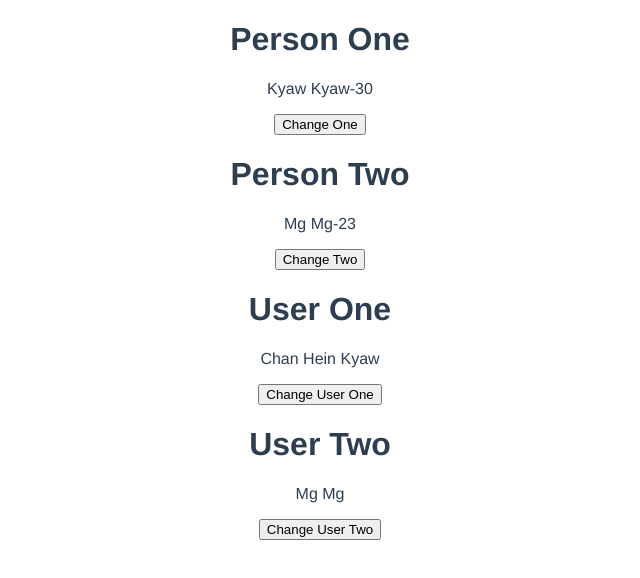
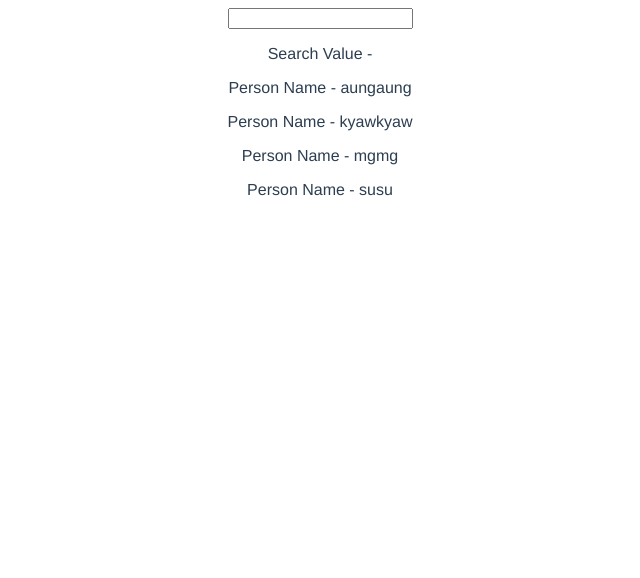
Before and after one commit to ChanHeinKyaw/Vue_JS, a Vue app in the folder Chapter_10/composition-api/: page / in a window 1280 px wide. Shown: the top 578 px of the page, without its empty margins (320-960 px from the left). Built offline with nearby package versions, Linux system fonts and the light colour scheme.

Commit message:
computed values in the setup function

```diff
--- a/Chapter_10/composition-api/src/views/HomeView.vue
+++ b/Chapter_10/composition-api/src/views/HomeView.vue
@@ -1,57 +1,29 @@
 <template>
   <div class="home">
-    <h1>Person One</h1>
-    <p>{{ personOne.name }}-{{ personOne.age }}</p>
-    <button @click="changeOne">Change One</button>
-
-    <h1>Person Two</h1>
-    <p>{{ personTwo.name }}-{{ personTwo.age }}</p>
-    <button @click="changeTwo">Change Two</button>
-
-    <h1>User One</h1>
-    <p>{{ userOne }}</p>
-    <button @click="changeUserOne">Change User One</button>
-
-    <h1>User Two</h1>
-    <p>{{ userTwo }}</p>
-    <button @click="changeUserTwo">Change User Two</button>
+    <input type="text" v-model="search">
+    <p>Search Value - {{search}}</p>
+    <div v-for="name in filterValues" :key="name">
+      <p>Person Name - {{name}}</p>
+    </div>
   </div>
 </template>
 
 <script>
-import { reactive, ref } from 'vue';
+import { computed, ref } from 'vue';
 export default {
   setup(){
-    let personOne = ref({name: "Kyaw Kyaw", age: 30});
-    let changeOne = () => {
-      personOne.value.name = "Change Mg Mg";
-    }
+    let search = ref("");
+    let names = ref(["aungaung","kyawkyaw","mgmg","susu"]);
 
-    let personTwo = reactive({name: "Mg Mg", age: 23});
-    let changeTwo = () => {
-      personTwo.name = "Change Kyaw Kyaw";
-    }
-
-    let userOne = ref("Chan Hein Kyaw");
-    let userTwo = reactive("Mg Mg");
-
-    let changeUserOne = () => {
-      userOne.value = "CHK";
-    }
-
-    let changeUserTwo = () => {
-      userTwo = "mgmg";
-    }
-
+    let filterValues = computed(() => {
+      return names.value.filter(name => {
+        return name.includes(search.value);
+      });
+    })
     return {
-      personOne,
-      personTwo,
-      userOne,
-      userTwo,
-      changeOne,
-      changeTwo,
-      changeUserOne,
-      changeUserTwo
+      names,
+      search,
+      filterValues
     }
   }
 }
```
